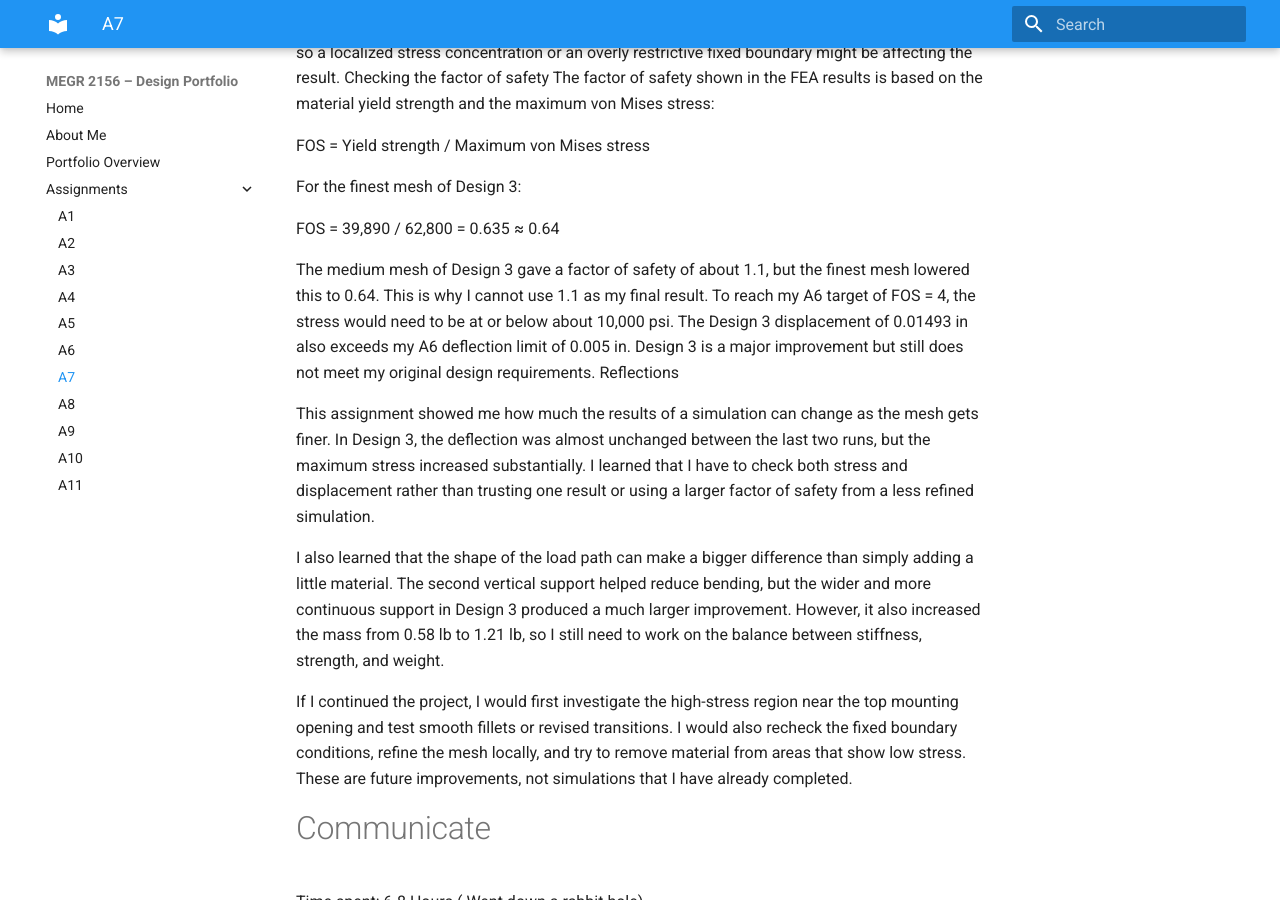
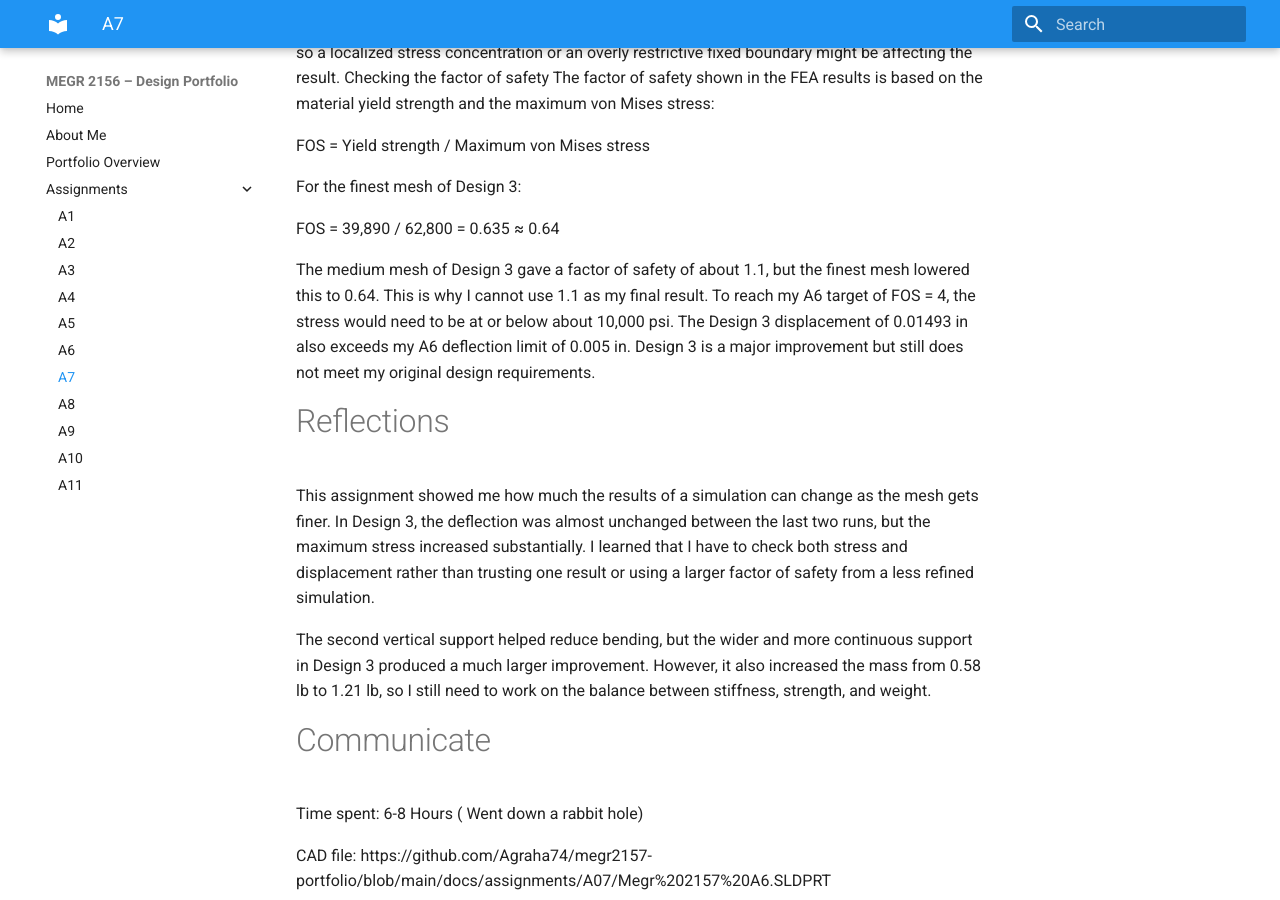
Before and after one commit to Agraha74/megr2157-portfolio, an MkDocs documentation site: the page built from docs/assignments/A07/index.md, in a window 1280 px wide and 900 px high, scrolled down 16115 px. Built offline with MkDocs 1.6.1 and Material for MkDocs 9.7.7, drawn with Linux system fonts in a browser that asks for light colours.

Commit message:
Revise reflections and improve clarity in index.md
Updated reflections section to clarify learning outcomes and future improvements.

```diff
--- a/docs/assignments/A07/index.md
+++ b/docs/assignments/A07/index.md
@@ -206,13 +206,12 @@ For the finest mesh of Design 3:
 FOS = 39,890 / 62,800 = 0.635 ≈ 0.64
 
 The medium mesh of Design 3 gave a factor of safety of about 1.1, but the finest mesh lowered this to 0.64. This is why I cannot use 1.1 as my final result. To reach my A6 target of FOS = 4, the stress would need to be at or below about 10,000 psi. The Design 3 displacement of 0.01493 in also exceeds my A6 deflection limit of 0.005 in. Design 3 is a major improvement but still does not meet my original design requirements.
-Reflections
+
+# Reflections
 
 This assignment showed me how much the results of a simulation can change as the mesh gets finer. In Design 3, the deflection was almost unchanged between the last two runs, but the maximum stress increased substantially. I learned that I have to check both stress and displacement rather than trusting one result or using a larger factor of safety from a less refined simulation.
 
-I also learned that the shape of the load path can make a bigger difference than simply adding a little material. The second vertical support helped reduce bending, but the wider and more continuous support in Design 3 produced a much larger improvement. However, it also increased the mass from 0.58 lb to 1.21 lb, so I still need to work on the balance between stiffness, strength, and weight.
-
-If I continued the project, I would first investigate the high-stress region near the top mounting opening and test smooth fillets or revised transitions. I would also recheck the fixed boundary conditions, refine the mesh locally, and try to remove material from areas that show low stress. These are future improvements, not simulations that I have already completed.
+The second vertical support helped reduce bending, but the wider and more continuous support in Design 3 produced a much larger improvement. However, it also increased the mass from 0.58 lb to 1.21 lb, so I still need to work on the balance between stiffness, strength, and weight.
 
 # Communicate
 Time spent: 6-8 Hours ( Went down a rabbit hole)
```
